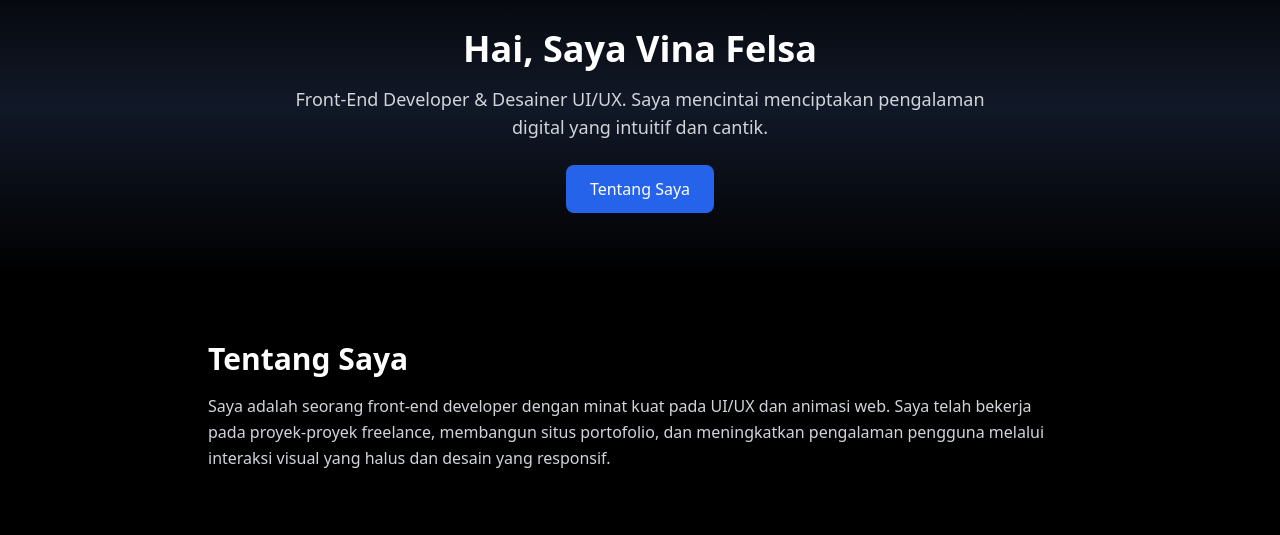
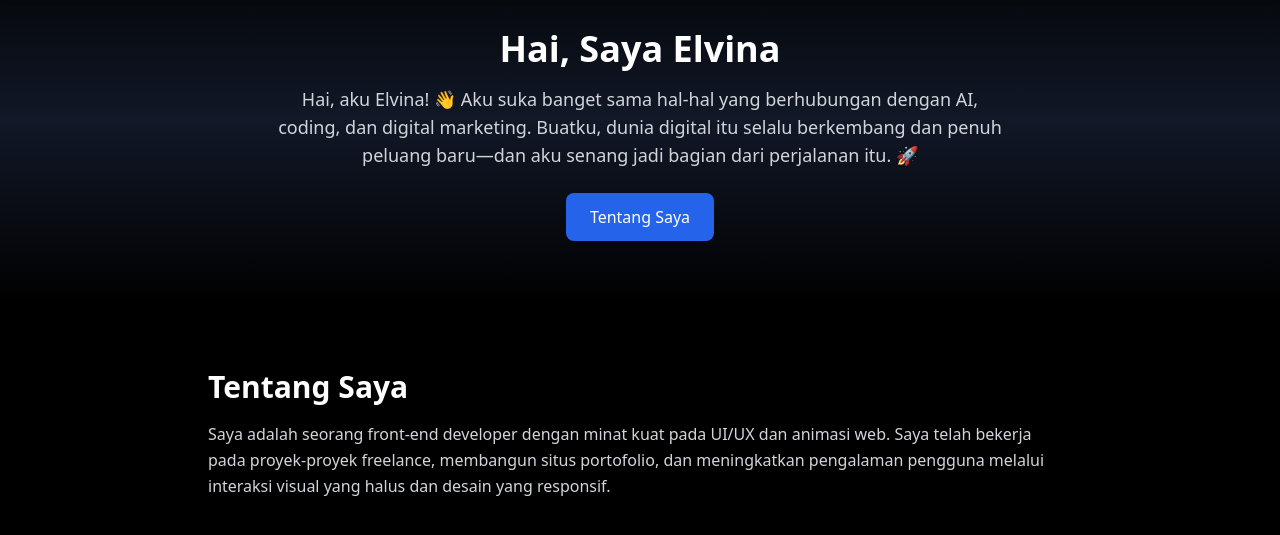
Before and after one commit to elvinafelsa/Personal.Branding.By-Vina, a plain HTML site: page index.html in a window 1280 px wide. Shown: the part 67-602 px from the top of the page. Drawn offline with nearby package versions, Linux system fonts and the light colour scheme.

Commit message:
Update index.html

```diff
--- a/index.html
+++ b/index.html
@@ -31,9 +31,10 @@
   <!-- Hero Section -->
   <header class="pt-24 pb-16 bg-gradient-to-b from-black via-gray-900 to-black">
     <div class="max-w-3xl mx-auto text-center px-4">
-      <h1 class="text-4xl font-bold mb-4 text-white">Hai, Saya Vina Felsa</h1>
+      <h1 class="text-4xl font-bold mb-4 text-white">Hai, Saya Elvina </h1>
       <p class="text-lg mb-6 text-gray-300">
-        Front-End Developer & Desainer UI/UX. Saya mencintai menciptakan pengalaman digital yang intuitif dan cantik.
+    Hai, aku Elvina! 👋
+Aku suka banget sama hal-hal yang berhubungan dengan AI, coding, dan digital marketing. Buatku, dunia digital itu selalu berkembang dan penuh peluang baru—dan aku senang jadi bagian dari perjalanan itu. 🚀
       </p>
       <!-- Tombol juga diarahkan ke about -->
       <a href="about.html" class="inline-block px-6 py-3 bg-blue-600 text-white rounded-lg hover:bg-blue-700 transition">
```
